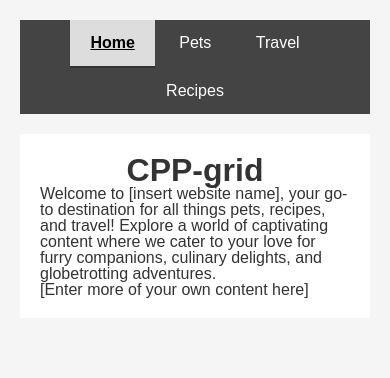
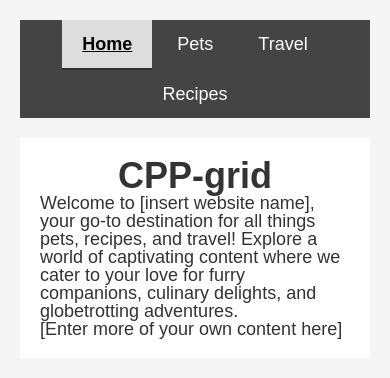
Before and after one commit to Satvikkapoor/ccp_mobile_w24, a plain HTML site: page index.html in a window 390 px wide. Drawn offline with Linux system fonts and the light colour scheme.

Commit message:
final changes

```diff
--- a/css/style.css
+++ b/css/style.css
@@ -140,7 +140,15 @@ nav ul li a.current {
     }
   }
 
+  @media screen and (max-width: 768px) {
+    body {
+      font-size: 18px; /* Larger font size for mobile devices */
+    }
 
+    nav ul li a {
+      padding: 15px 20px; /* Bigger tap targets */
+    }
+}
 
 main {
   padding: 20px;
@@ -166,3 +174,12 @@ footer {
     text-align: center;
     font-size: 2em;
 }
+
+@media (prefers-reduced-motion: reduce) {
+    *, *::before, *::after {
+      animation-duration: 0.001ms !important;
+      animation-iteration-count: 1 !important;
+      transition-duration: 0.001ms !important;
+      scroll-behavior: auto !important;
+    }
+  }
```
